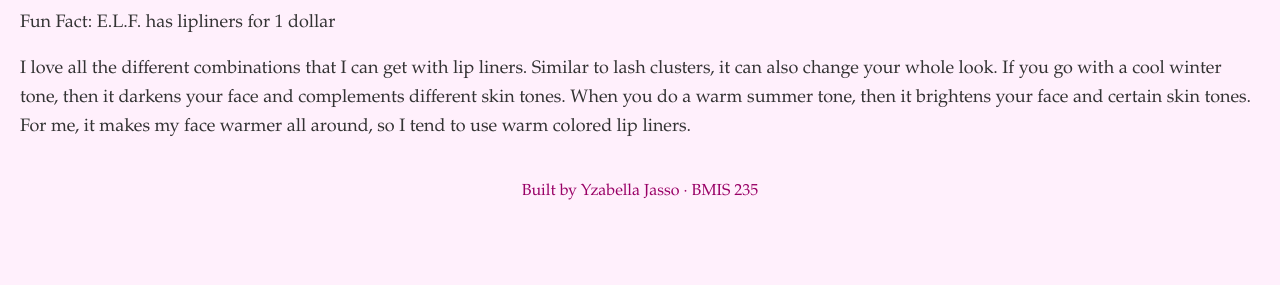
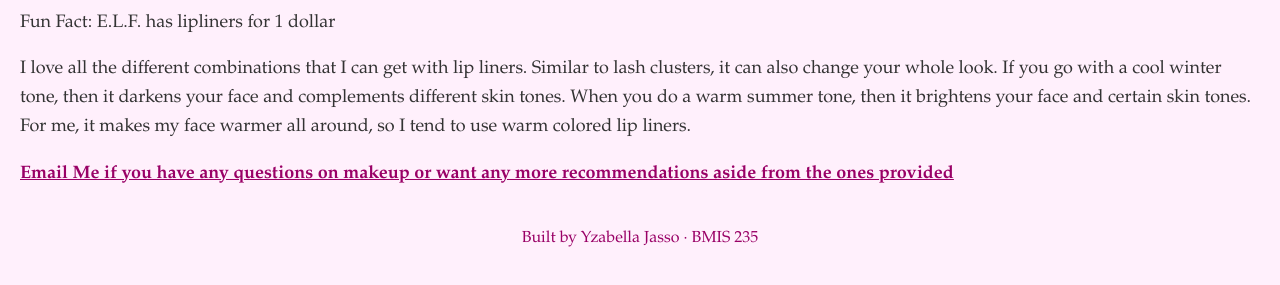
Before and after one commit to Yjasso-cloud/bmis235-html-3, a plain HTML site: page lipcombo.html in a window 1280 px wide. Shown: the part 203-488 px from the top of the page. Drawn offline with Linux system fonts and the light colour scheme.

Commit message:
Update lipcombo.html chang eemial

```diff
--- a/lipcombo.html
+++ b/lipcombo.html
@@ -30,6 +30,12 @@
 <p> Fun Fact: E.L.F. has lipliners for 1 dollar</p>
 <p>I love all the different combinations that I can get with lip liners. Similar to lash clusters, it can also change your whole look. If you go with a cool winter tone, then it darkens your face and complements different skin tones. When you do a warm summer tone, then it brightens your face and certain skin tones. For me, it makes my face warmer all around, so I tend to use warm colored lip liners.  </p>
 
+<p>
+  <a href="mailto:yjasso@zagmail.gonzaga.edu">
+    Email Me if you have any questions on makeup or want any more recommendations aside from the ones provided
+  </a>
+</p>
+
 <!-- Footer: fill in your name -->
 <footer>Built by Yzabella Jasso &middot; BMIS 235</footer>
 
```
